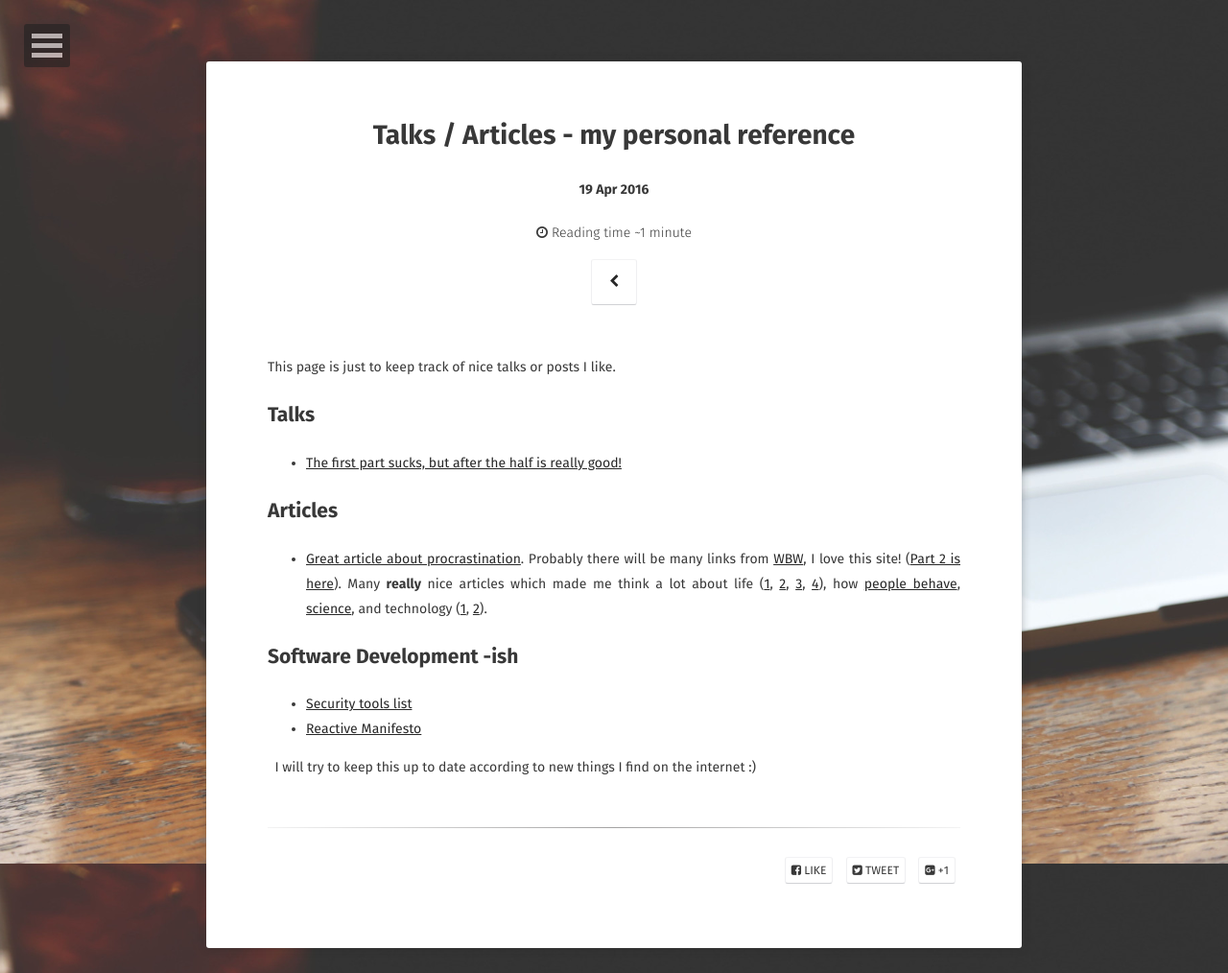
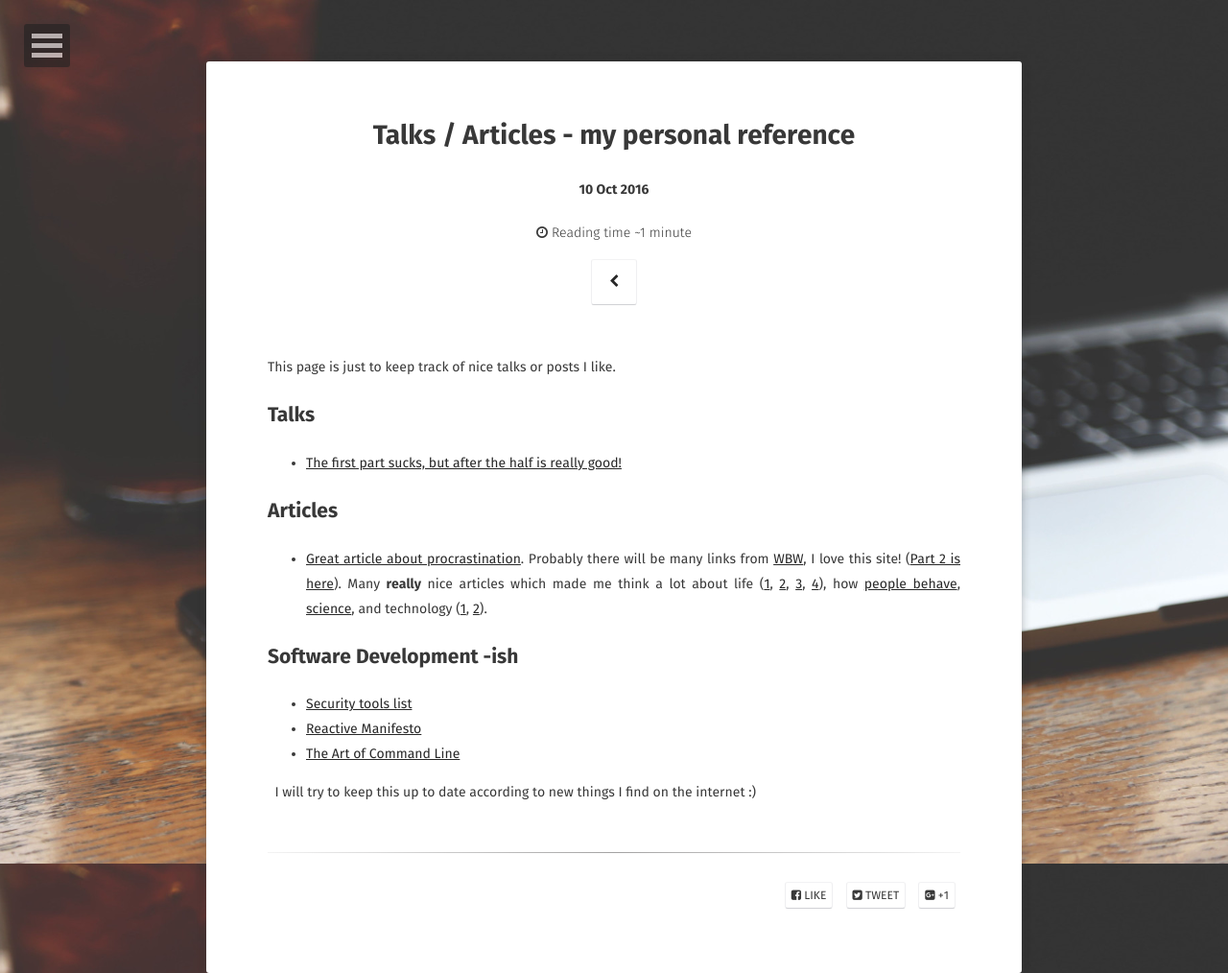
Before and after one commit to diegoluiz/diegoluiz.github.io, a Jekyll site: the page built from _posts/2016-10-11-personal-reference.markdown, in a window 1280 px wide. Shown: the whole page at 96% size. Built offline with Jekyll 4.4.1, drawn with Linux system fonts in a browser that asks for light colours; some web fonts are replaced; comment, search, counter and statistics services are not loaded.

Commit message:
added art of command line personal reference

```diff
--- a/_posts/2016-04-20-personal-reference.markdown
+++ b/_posts/2016-10-11-personal-reference.markdown
@@ -1,7 +1,7 @@
 ---
 layout: post
 title:  "Talks / Articles - my personal reference"
-date:   2016-04-20 00:00:00 +0100
+date:   2016-10-11 00:00:00 +0100
 categories:
 ---
 
@@ -20,5 +20,6 @@ This page is just to keep track of nice talks or posts I like.
 
 *   [Security tools list](http://www.infoworld.com/article/3051771/security/19-open-source-github-projects-for-security-pros.html?upd=1461082041870)
 *   [Reactive Manifesto](http://www.reactivemanifesto.org/)
+*   [The Art of Command Line](https://github.com/jlevy/the-art-of-command-line)
 
   I will try to keep this up to date according to new things I find on the internet :)
```
